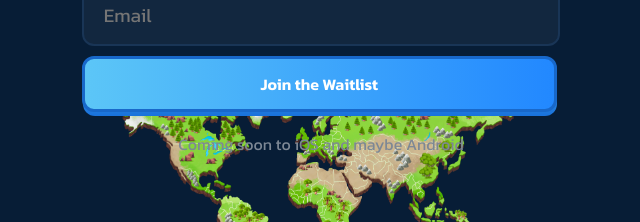
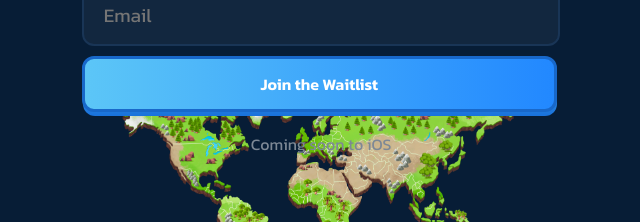
Before and after one commit to NikitaChernykh/geo-genius-website, a Next.js app: page / in a window 1280 px wide. Shown: the part 800-1022 px from the top of the page, without its empty margins (319-959 px from the left). Built offline with nearby package versions, Linux system fonts and the light colour scheme; no server answers.

Commit message:
Text update

```diff
--- a/src/app/page.tsx
+++ b/src/app/page.tsx
@@ -51,9 +51,7 @@ export default function HomePage() {
               </div>
             </div>
             <Newsletter />
-            <p className={styles.subText}>
-              Coming soon to iOS and maybe Android
-            </p>
+            <p className={styles.subText}>Coming soon to iOS</p>
           </div>
         </Container>
       </div>
```
